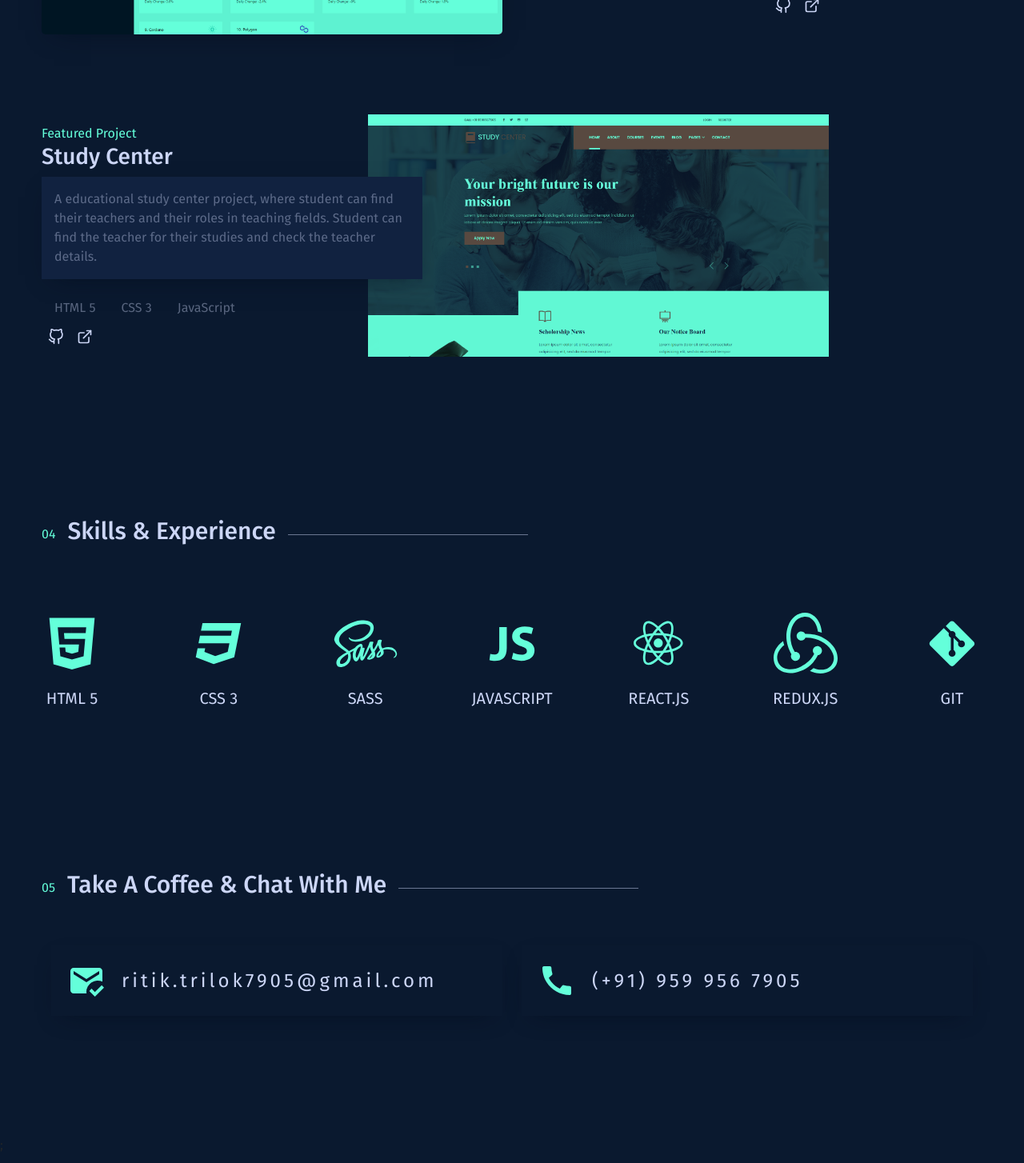
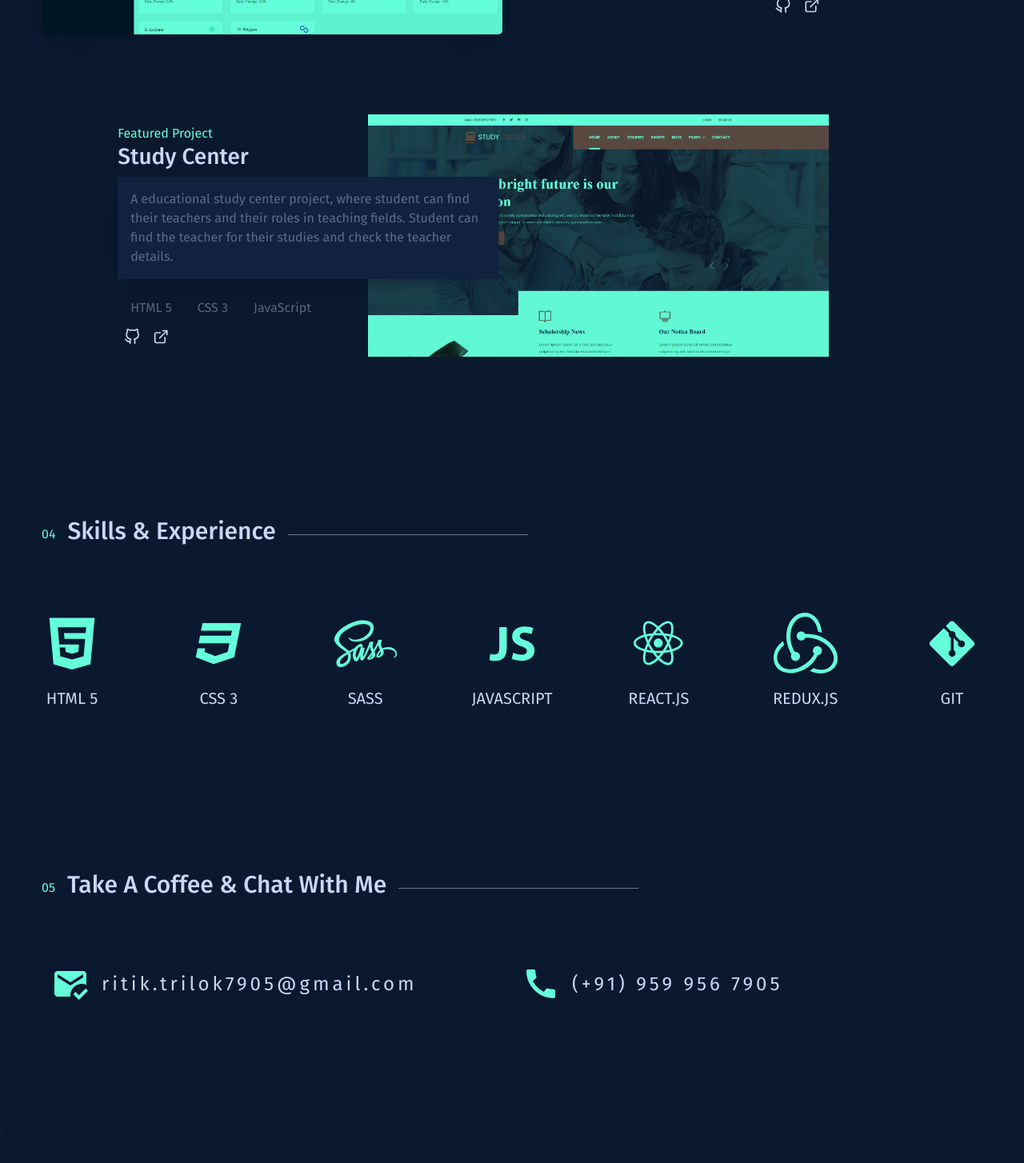
Before and after one commit to devTrailor/sample-works, a Next.js app: page / in a window 1280 px wide. Shown: the part 2582-4036 px from the top of the page at 80% size. Built offline with nearby package versions, Linux system fonts and the light colour scheme.

Commit message:
ADD: Fixed-some-issues-contact-section

```diff
--- a/package.json
+++ b/package.json
@@ -13,6 +13,7 @@
     "bootstrap": "^5.2.3",
     "eslint": "8.30.0",
     "eslint-config-next": "13.1.1",
+    "gsap": "^3.11.4",
     "next": "13.1.1",
     "react": "18.2.0",
     "react-bootstrap": "^2.7.0",
--- a/src/components/heroSection/HeroSection.js
+++ b/src/components/heroSection/HeroSection.js
@@ -1,16 +1,16 @@
-// Styles
-
-import { Col, Container, Row } from "react-bootstrap";
+import { useEffect } from "react";
+import { Container } from "react-bootstrap";
 
 // styles
 import styles from "./styles.module.scss";
 
 const HeroSection = () => {
+  useEffect(() => {}, []);
   return (
     <Container>
       <div className={styles.intro_wrapper}>
         <div className={styles.my_intro}>
-          <h1 className={styles.greet}>Hi, my name is</h1>
+          <h1 className={`${styles.greet} topToBottom`}>Hi, my name is</h1>
           <h2 className={styles.name}>Ritik Sharma</h2>
           <h3 className={styles.quotes}>I build things for the web.</h3>
           <p className={styles.desc}>
--- a/src/components/heroSection/styles.module.scss
+++ b/src/components/heroSection/styles.module.scss
@@ -1,4 +1,5 @@
 @import "../../styles/variables/colors";
+@import "../../styles/variables/mixins";
 
 .intro_wrapper {
   display: flex;
@@ -52,5 +53,8 @@
     padding: 1rem 1.6rem;
     font-size: 16px;
     margin-top: 50px;
+    @include mobile {
+      width: 100%;
+    }
   }
 }
--- a/src/components/pageHeader/styles.module.scss
+++ b/src/components/pageHeader/styles.module.scss
@@ -1,9 +1,13 @@
 @import "../../styles/variables/colors";
+@import "../../styles/variables/mixins";
 
 .pageHeader {
   display: flex;
   align-items: center;
   gap: 0 15px;
+  @include mobile {
+    justify-content: center;
+  }
 
   .num {
     color: $theme-secondary;
@@ -19,5 +23,8 @@
     width: 300px;
     // margin-left: 15px;
     background-color: rgba($text-primary, 0.5);
+    @include mobile {
+      display: none;
+    }
   }
 }
--- a/src/pages/contact/ContactScreen.js
+++ b/src/pages/contact/ContactScreen.js
@@ -10,23 +10,23 @@ const ContactScreen = () => {
   return (
     <Container>
       <PageHeader num={"05"} mainTitle={"Take A Coffee & Chat With Me"} />
-      <Row className={`${styles.conctWrapper} justify-content-center`}>
-        <Col>
+      <Row className={`${styles.conctWrapper} justify-content-center g-4`}>
+        <Col xl={6} lg={6} md={12} sm={12} xs={12}>
           <a
             href="mailto:ritik.trilok7905@gmail.com"
             target={"_blank"}
             rel="noreferrer"
           >
             <div className={`${styles.emailIcon} d-flex align-items-center`}>
-              <MdMarkEmailRead />
+              <MdMarkEmailRead className={`${styles.icon}`} />
               <span>ritik.trilok7905@gmail.com</span>
             </div>
           </a>
         </Col>
-        <Col>
+        <Col xl={6} lg={6} md={12} sm={12} xs={12}>
           <a href="tel:9599567905" target={"_blank"} rel="noreferrer">
             <div className={`${styles.callIcon} d-flex align-items-center`}>
-              <MdCall />
+              <MdCall className={`${styles.icon}`} />
               <span>(+91) 959 956 7905</span>
             </div>
           </a>
--- a/src/pages/contact/styles.module.scss
+++ b/src/pages/contact/styles.module.scss
@@ -3,18 +3,15 @@
 
 .conctWrapper {
   margin: 50px 0;
-  .emailIcon,
-  .callIcon {
+
+  .icon {
+    color: $theme-secondary;
     font-size: 3rem;
-    color: $theme-secondary;
-    padding: 20px;
-    box-shadow: $primaryShadow;
-    gap: 0 20px;
-
-    span {
-      color: $text-primary;
-      font-size: 1.5rem;
-      letter-spacing: 4px;
-    }
+    margin-right: 15px;
+  }
+  span {
+    color: $text-primary;
+    font-size: 1.5rem;
+    letter-spacing: 4px;
   }
 }
--- a/src/pages/portfolio/PortfolioScreen.js
+++ b/src/pages/portfolio/PortfolioScreen.js
@@ -14,7 +14,7 @@ const PortfolioScreen = () => {
     <Container>
       <PageHeader num={"03"} mainTitle={"Some Things I’ve Built"} />
       <Row className={`${styles.portfolioWrapper} align-items-center`}>
-        <Col xl={6}>
+        <Col xl={6} lg={6} md={6} sm={12} xs={12}>
           <div className={styles.projectImg_1}>
             <a
               href="https://will-crypto.netlify.app/"
@@ -25,7 +25,7 @@ const PortfolioScreen = () => {
             </a>
           </div>
         </Col>
-        <Col xl={5}>
+        <Col xl={5} lg={5} md={5} sm={12} xs={12}>
           <div className={styles.projectDetails_1}>
             <p className={`${styles.projectOverline} text-end mb-0`}>
               Featured Project
@@ -81,7 +81,7 @@ const PortfolioScreen = () => {
           </div>
         </Col>
 
-        <Col xl={5}>
+        <Col xl={5} lg={5} md={5} sm={12} xs={12}>
           <div className={styles.projectDetails_2}>
             <p className={`${styles.projectOverline} text-start mb-0`}>
               Featured Project
@@ -133,7 +133,7 @@ const PortfolioScreen = () => {
             </div>
           </div>
         </Col>
-        <Col xl={6}>
+        <Col xl={6} lg={6} md={6} sm={12} xs={12}>
           <div className={styles.projectImg_2}>
             <a
               href="https://will-crypto.netlify.app/"
--- a/src/pages/portfolio/styles.module.scss
+++ b/src/pages/portfolio/styles.module.scss
@@ -54,9 +54,8 @@
   }
 
   .projectDetails_1 {
-    //   background-color: red;
     position: relative;
-    left: -20%;
+    transform: translateX(-20%);
     z-index: 55;
 
     .projectOverline {
@@ -94,6 +93,7 @@
 .projectDetails_2 {
   position: relative;
   // left: 20%;
+  transform: translateX(20%);
   z-index: 55;
 
   .projectOverline {
--- a/src/styles/Home.module.scss
+++ b/src/styles/Home.module.scss
@@ -1,4 +1,5 @@
 @import "../styles/variables/colors";
+@import "../styles/variables/mixins";
 .main {
   position: relative;
   min-height: 100vh;
@@ -13,6 +14,9 @@
   display: flex;
   align-items: center;
   z-index: 10;
+  @include mobile {
+    left: 15px;
+  }
   &::before {
     content: "";
     position: absolute;
@@ -28,27 +32,43 @@
 
 .aboutSec {
   padding: 100px 0;
+
+  @include mobile {
+    padding: 50px 0;
+  }
 }
 
 // servicesSec
 
 .servicesSec {
   padding: 100px 0;
+  @include mobile {
+    padding: 50px 0;
+  }
 }
 
 // portfolioSec
 
 .portfolioSec {
   padding: 100px 0;
+  @include mobile {
+    padding: 50px 0;
+  }
 }
 
 // .skillsSec
 .skillsSec {
   padding: 100px 0;
+  @include mobile {
+    padding: 50px 0;
+  }
 }
 
 // .contactSec
 
 .contactSec {
   padding: 100px 0;
+  @include mobile {
+    padding: 50px 0;
+  }
 }
```
Also changed, not shown: src/components/navbar/styles.module.scss (+8 -0 lines), 1 other file (tests, documents, lock files or other folders).
